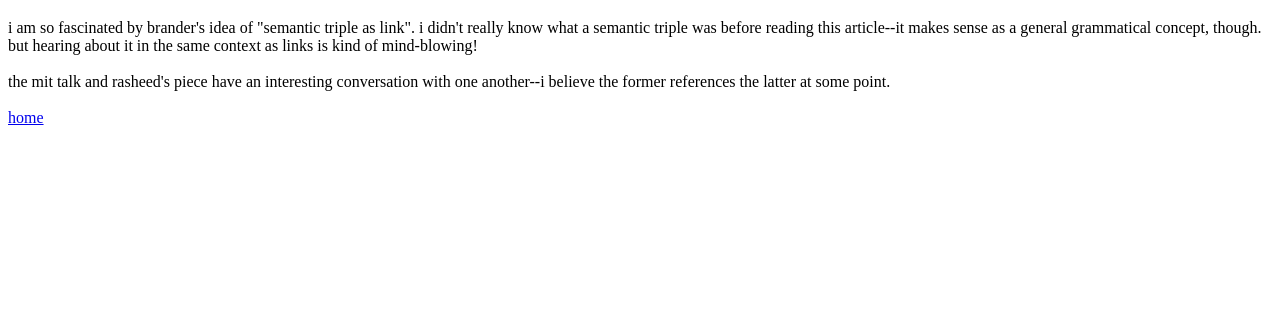
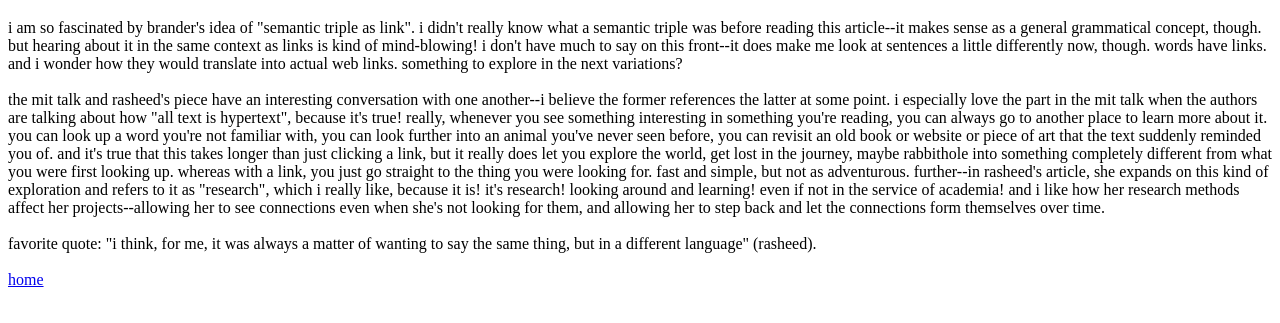
Before and after one commit to falseaxiom/monique-link, a plain HTML site: page journal/2-15.html in a window 1280 px wide. Shown: the part 61-384 px from the top of the page. Drawn offline with Linux system fonts and the light colour scheme.

Commit message:
Update 2-15.html

```diff
--- a/journal/2-15.html
+++ b/journal/2-15.html
@@ -11,11 +11,29 @@
         i am so fascinated by brander's idea of "semantic triple as link". i didn't really know
         what a semantic triple was before reading this article--it makes sense as a general
         grammatical concept, though. but hearing about it in the same context as links is kind of
-        mind-blowing!
+        mind-blowing! i don't have much to say on this front--it does make me look at sentences a
+        little differently now, though. words have links. and i wonder how they would translate
+        into actual web links. something to explore in the next variations?
         <br/><br/>
         the mit talk and rasheed's piece have an interesting conversation with one another--i
-        believe the former references the latter at some point.
-
+        believe the former references the latter at some point. i especially love the part in
+        the mit talk when the authors are talking about how "all text is hypertext", because it's
+        true! really, whenever you see something interesting in something you're reading, you can
+        always go to another place to learn more about it. you can look up a word you're not
+        familiar with, you can look further into an animal you've never seen before, you can
+        revisit an old book or website or piece of art that the text suddenly reminded you of. and
+        it's true that this takes longer than just clicking a link, but it really does let you
+        explore the world, get lost in the journey, maybe rabbithole into something completely
+        different from what you were first looking up. whereas with a link, you just go straight to
+        the thing you were looking for. fast and simple, but not as adventurous. further--in
+        rasheed's article, she expands on this kind of exploration and refers to it as "research",
+        which i really like, because it is! it's research! looking around and learning! even if not
+        in the service of academia! and i like how her research methods affect her projects--allowing
+        her to see connections even when she's not looking for them, and allowing her to step back
+        and let the connections form themselves over time.
+        <br/><br/>
+        favorite quote: "i think, for me, it was always a matter of wanting to say the same thing,
+        but in a different language" (rasheed).
         <br/><br/>
 
         <a href="../">home</a>
```
